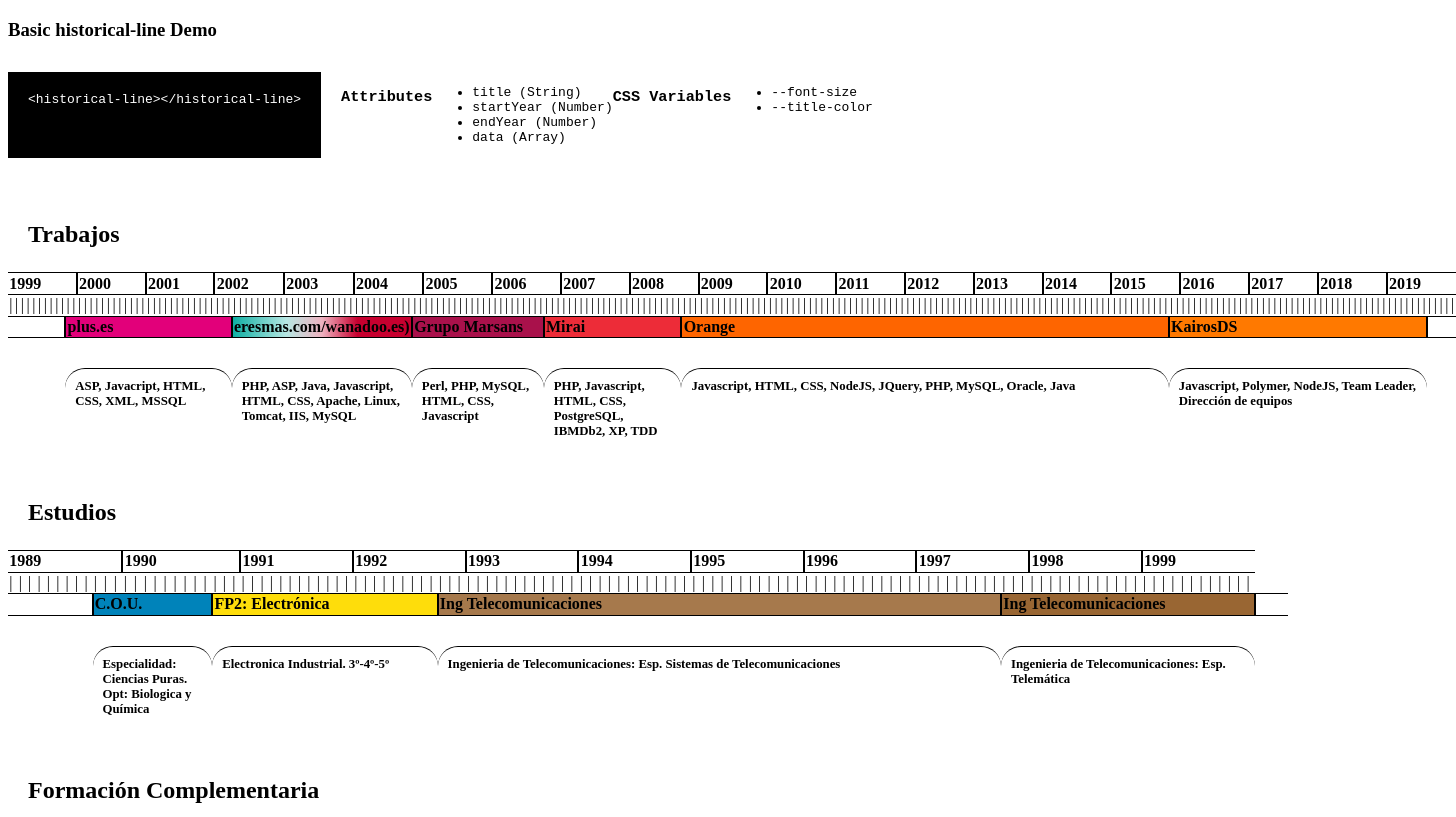
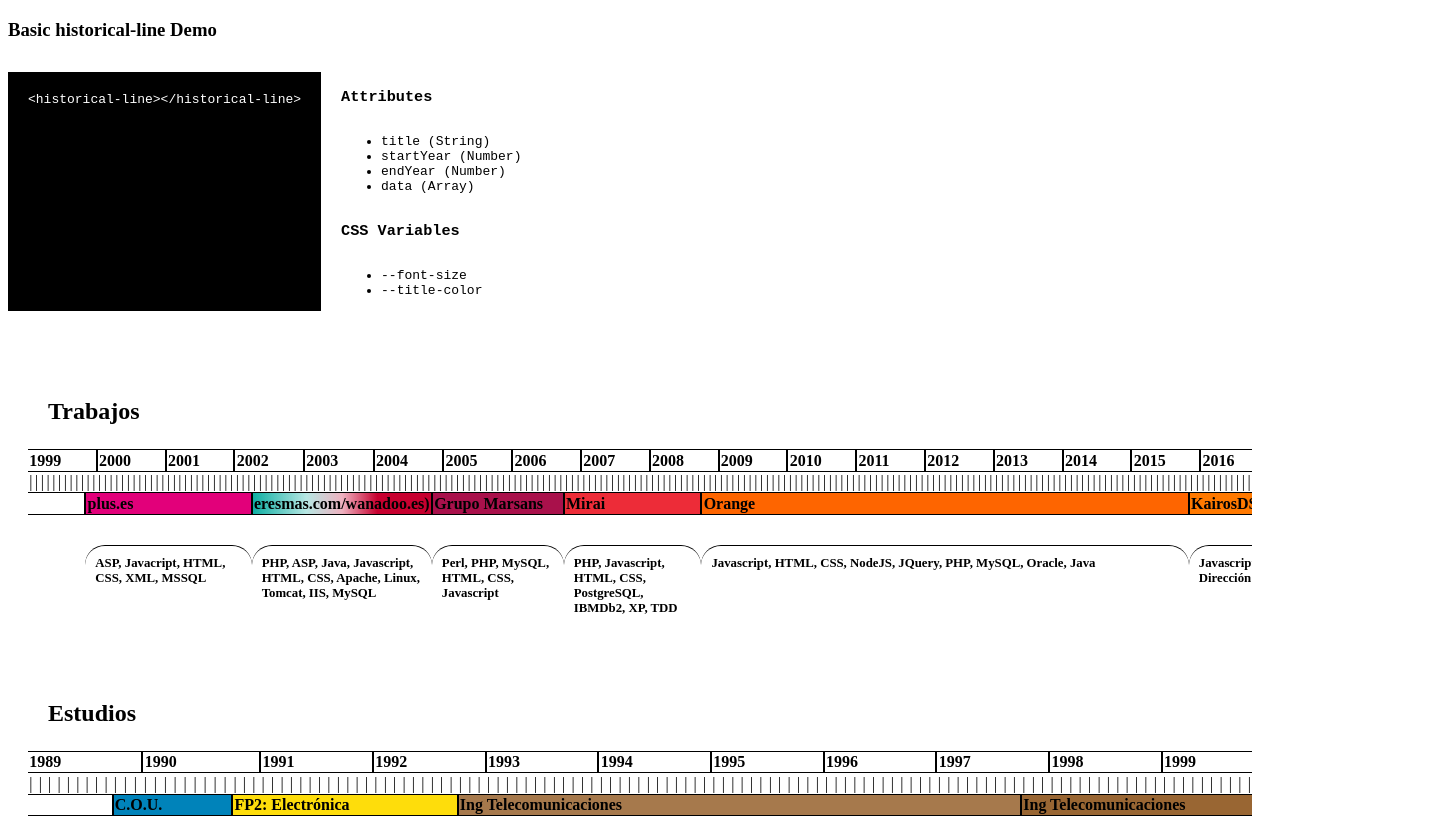
Before and after one commit to manufosela/historical-line, a website with bundled scripts: page demo/index.html in a window 1280 px wide. Shown: the top 817 px of the page, 1456 px wide, since content can reach past the window. Built offline with nearby package versions, Linux system fonts and the light colour scheme.

Commit message:
fixed css styles

```diff
--- a/demo/index.html
+++ b/demo/index.html
@@ -8,12 +8,12 @@
     <style>
       .blocks {
         display:flex;
-        display-direction:row;
+        flex-direction: row;
         flex-wrap: wrap;
       }
       .block {
         display:flex;
-        display-direction:column;
+        flex-direction: column;
         flex-wrap: wrap;
         white-space: normal;
       }
--- a/historical-line.js
+++ b/historical-line.js
@@ -28,6 +28,9 @@
     return css`
       :host {
         display: block;
+        overflow-x: scroll;
+        overflow-y: hidden;
+        margin: 20px;
         --font-size: 16px;
         --title-color: #000;
       }
```
